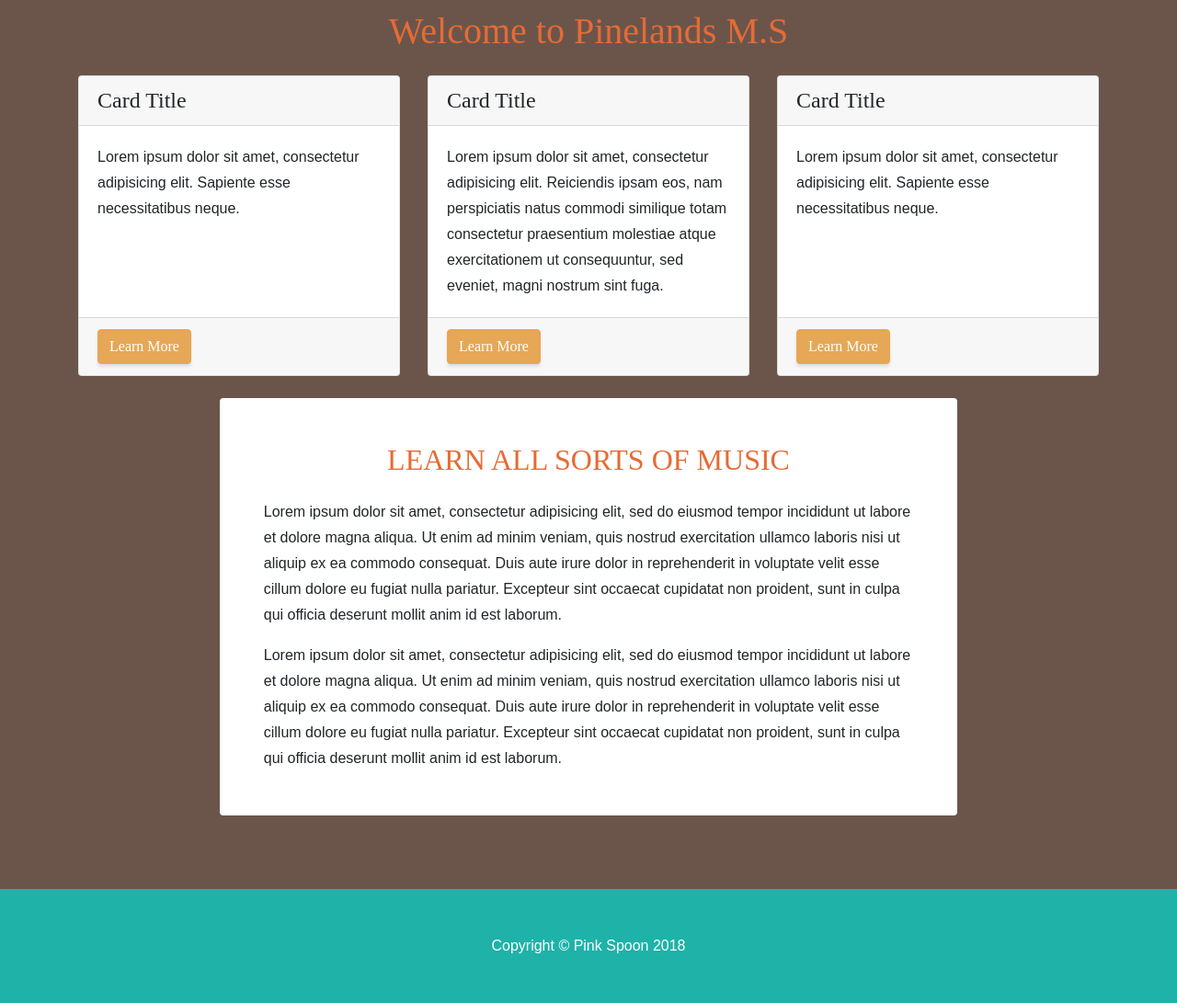
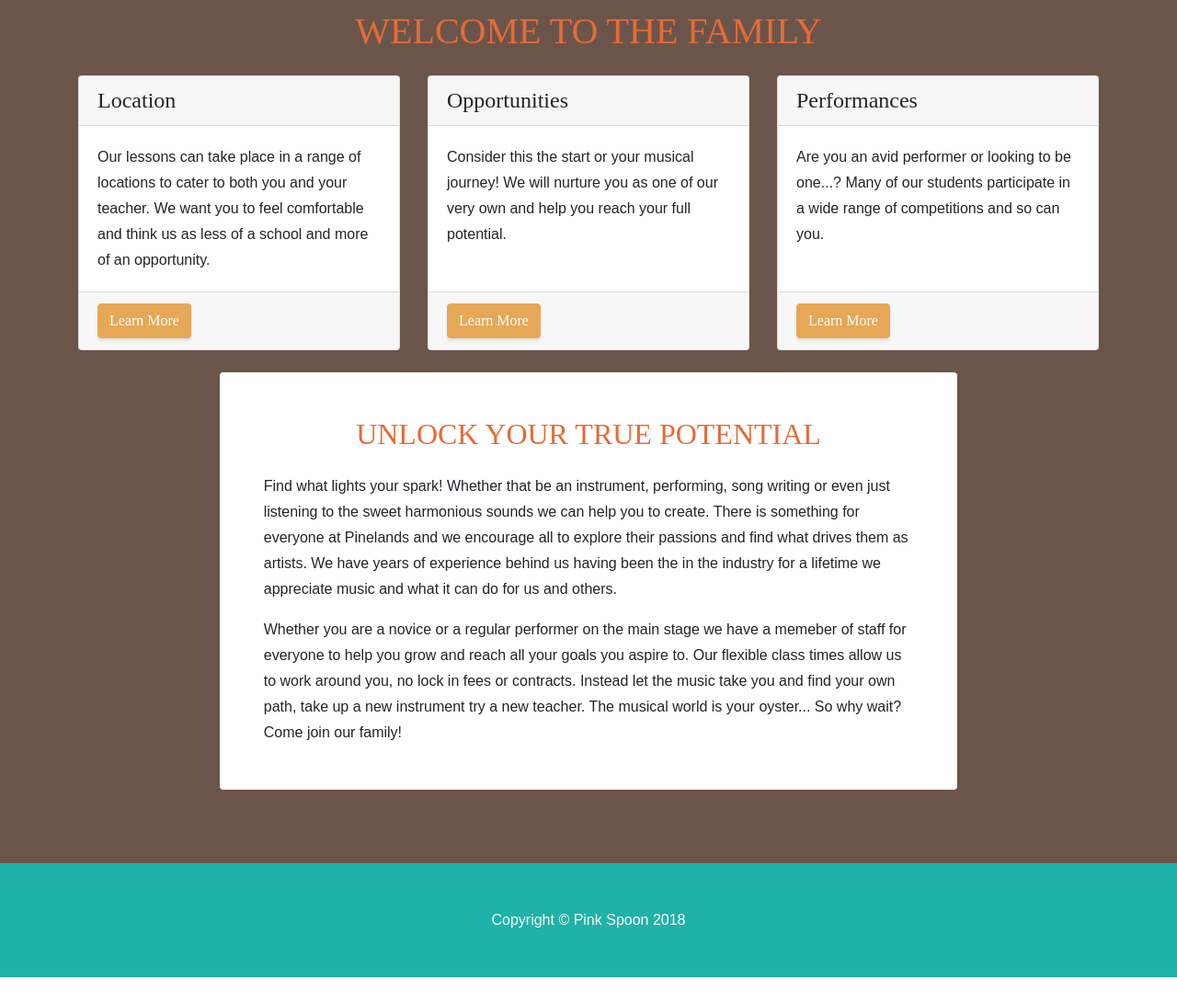
Before and after one commit to AsianJohnBoi/IFB299-Music-School, a Django app: page /music_app/ in a window 1280 px wide. Shown: the part 80-1171 px from the top of the page at 92% size. After the commit the page ends 1143 px from the top, so only its background shows below. Run offline with Django 3.2, Linux system fonts and the light colour scheme; some libraries are stand-ins or nearby versions.

Commit message:
INDEX PAGE UPDATED

```diff
--- a/music_school/music_app/templates/music_app/index.html
+++ b/music_school/music_app/templates/music_app/index.html
@@ -68,15 +68,15 @@
     <div id="main_container" class="container">
       <div>
         <span>
-      <h1 class="my-4">Welcome to Pinelands M.S</h1>
+      <h1 class="my-4">WELCOME TO THE FAMILY</h1>
       </div>
       <!-- Marketing Icons Section -->
       <div class="row">
         <div class="col-lg-4 mb-4">
           <div class="card h-100">
-            <h4 class="card-header">Card Title</h4>
+            <h4 class="card-header">Location</h4>
             <div class="card-body">
-              <p class="card-text">Lorem ipsum dolor sit amet, consectetur adipisicing elit. Sapiente esse necessitatibus neque.</p>
+              <p class="card-text">Our lessons can take place in a range of locations to cater to both you and your teacher. We want you to feel comfortable and think us as less of a school and more of an opportunity.</p>
             </div>
             <div class="card-footer">
               <a href="#" class="btn btn-primary">Learn More</a>
@@ -85,9 +85,9 @@
         </div>
         <div class="col-lg-4 mb-4">
           <div class="card h-100">
-            <h4 class="card-header">Card Title</h4>
+            <h4 class="card-header">Opportunities</h4>
             <div class="card-body">
-              <p class="card-text">Lorem ipsum dolor sit amet, consectetur adipisicing elit. Reiciendis ipsam eos, nam perspiciatis natus commodi similique totam consectetur praesentium molestiae atque exercitationem ut consequuntur, sed eveniet, magni nostrum sint fuga.</p>
+              <p class="card-text">Consider this the start or your musical journey! We will nurture you as one of our very own and help you reach your full potential. </p>
             </div>
             <div class="card-footer">
               <a href="#" class="btn btn-primary">Learn More</a>
@@ -96,9 +96,9 @@
         </div>
         <div class="col-lg-4 mb-4">
           <div class="card h-100">
-            <h4 class="card-header">Card Title</h4>
+            <h4 class="card-header">Performances</h4>
             <div class="card-body">
-              <p class="card-text">Lorem ipsum dolor sit amet, consectetur adipisicing elit. Sapiente esse necessitatibus neque.</p>
+              <p class="card-text">Are you an avid performer or looking to be one...? Many of our students participate in a wide range of competitions and so can you.</p>
             </div>
             <div class="card-footer">
               <a href="#" class="btn btn-primary">Learn More</a>
@@ -116,14 +116,14 @@
                 <div class="bg-faded rounded p-5">
                   <h2 class="section-heading mb-4">
                     <span class="section-heading-upper"></span>
-                    <span class="my-4">Learn all sorts of music</span>
+                    <span class="my-4">UNLOCK YOUR TRUE POTENTIAL</span>
                   </h2>
-                  <p>Lorem ipsum dolor sit amet, consectetur adipisicing elit, sed do eiusmod tempor incididunt ut labore et dolore magna aliqua.
-                    Ut enim ad minim veniam, quis nostrud exercitation ullamco laboris nisi ut aliquip ex ea commodo consequat. Duis aute irure dolor in reprehenderit in voluptate velit esse cillum dolore eu fugiat nulla pariatur.
-                    Excepteur sint occaecat cupidatat non proident, sunt in culpa qui officia deserunt mollit anim id est laborum.</p>
-                  <p class="mb-0">Lorem ipsum dolor sit amet, consectetur adipisicing elit,
-                    sed do eiusmod tempor incididunt ut labore et dolore magna aliqua. Ut enim ad minim veniam, quis nostrud exercitation ullamco laboris nisi ut aliquip ex ea commodo consequat. Duis aute irure dolor in reprehenderit in voluptate velit esse cillum dolore eu fugiat nulla pariatur.
-                    Excepteur sint occaecat cupidatat non proident, sunt in culpa qui officia deserunt mollit anim id est laborum.</p>
+                  <p>Find what lights your spark! Whether that be an instrument, performing, song writing or even just listening to the sweet harmonious sounds we can help you to create.
+                    There is something for everyone at Pinelands and we encourage all to explore their passions and find what drives them as artists.
+                    We have years of experience behind us having been the in the industry for a lifetime we appreciate music and what it can do for us and others. </p>
+                  <p class="mb-0">Whether you are a novice or a regular performer on the main stage we have a memeber of staff for everyone to help you grow and reach all your goals you aspire to.
+                  Our flexible class times allow us to work around you, no lock in fees or contracts. Instead let the music take you and find your own path, take up a new instrument try a new teacher.
+                  The musical world is your oyster... So why wait? Come join our family!</p>
                 </div>
               </div>
             </div>
```
